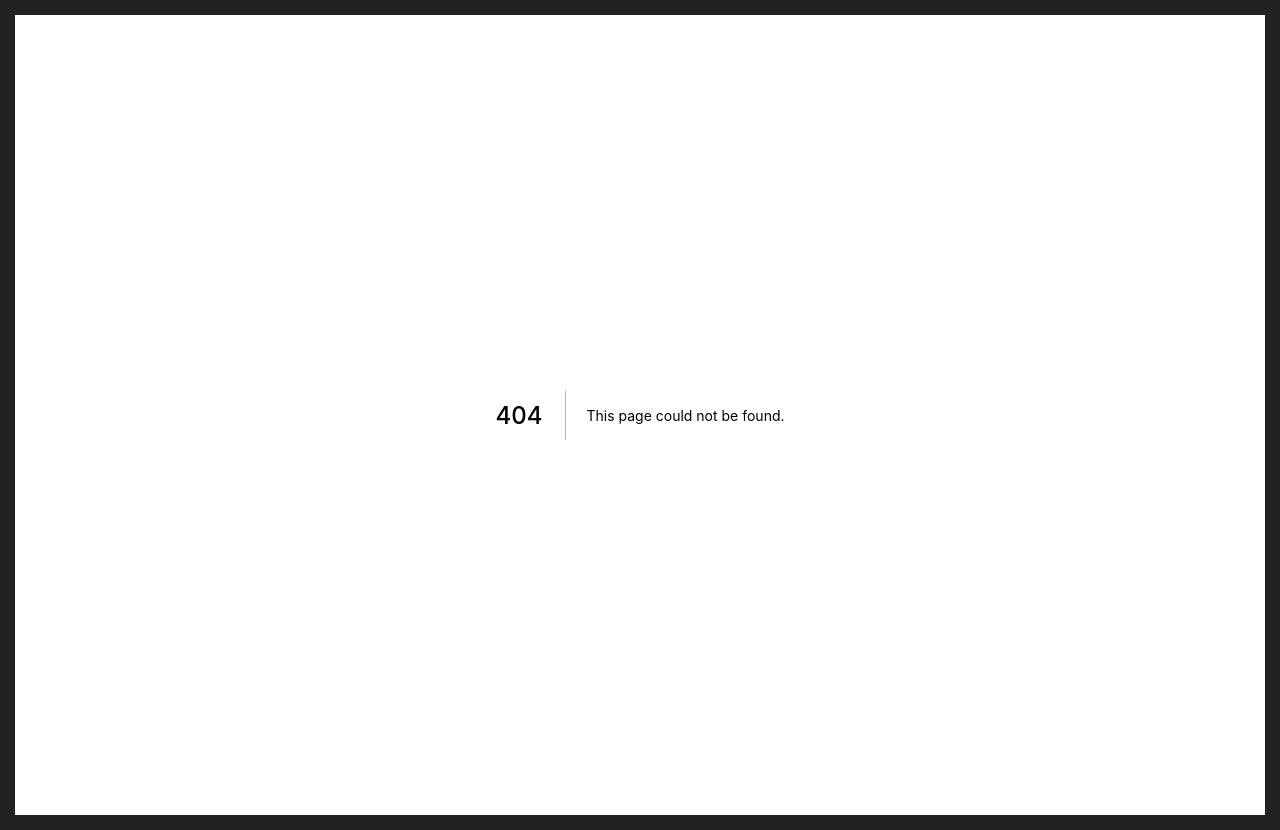
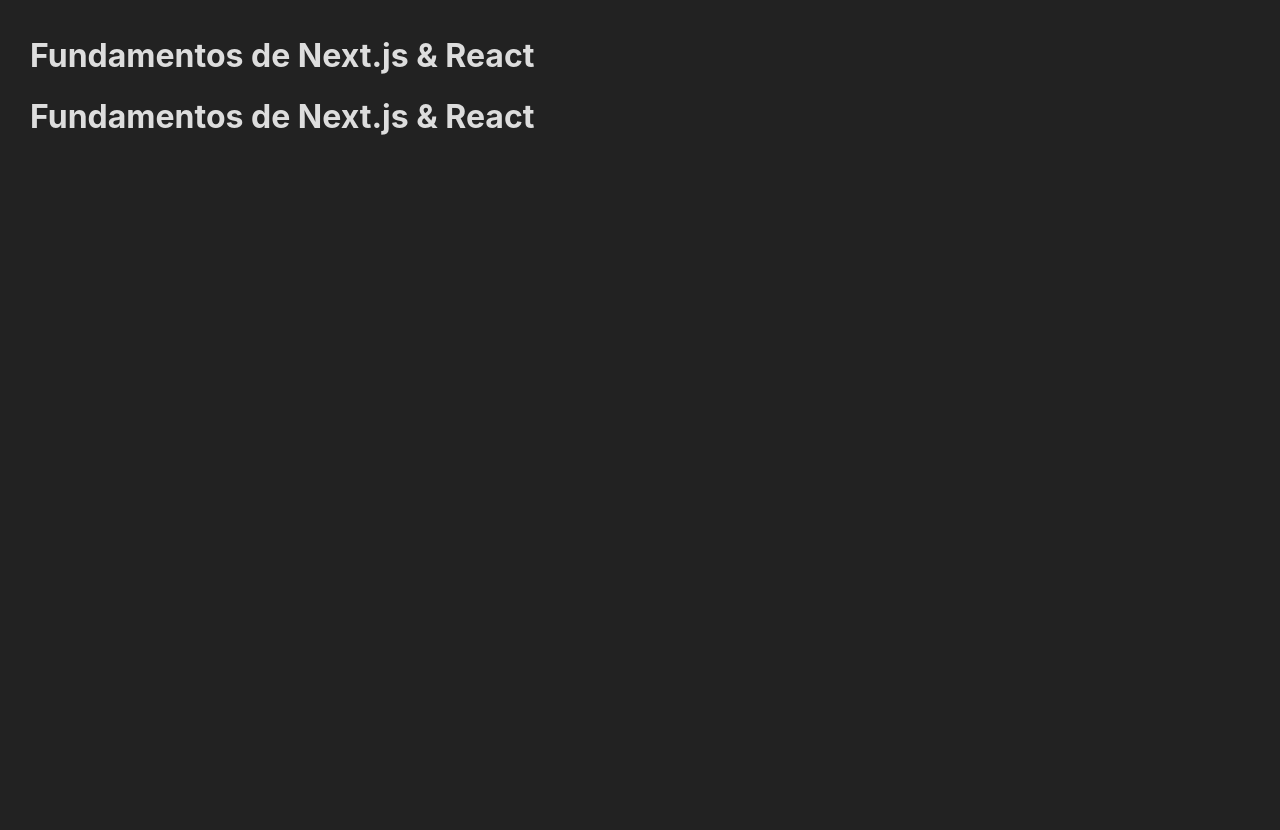
Before and after one commit to jaycalixto/learning-reactjs, a Next.js app in the folder nextjs/fundamentos/: page /exemplo in a window 1280 px wide. Before the commit this address had no page. After the commit the page ends 800 px from the top, so only its background shows below. Built offline with nearby package versions, Linux system fonts and the light colour scheme.

Commit message:
next https://www.udemy.com/course/react-redux-pt/learn/lecture/27736636#questions

```diff
--- /dev/null
+++ b/nextjs/fundamentos/src/components/Cabecalho.jsx
@@ -0,0 +1,7 @@
+export default function Cabecalho() {
+  return (
+    <header>
+      <h1>Fundamentos de Next.js & React</h1>
+    </header>
+  );
+}
--- /dev/null
+++ b/nextjs/fundamentos/src/pages/exemplo.jsx
@@ -0,0 +1,10 @@
+import Cabecalho from '../components/Cabecalho';
+
+export default function Exemplo() {
+  return (
+    <>
+      <Cabecalho />
+      <Cabecalho />
+    </>
+  );
+}
```
